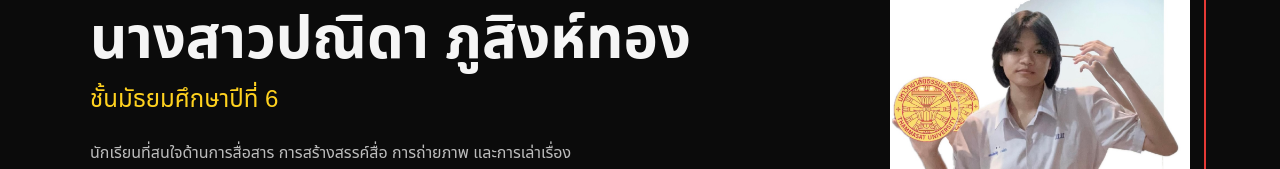
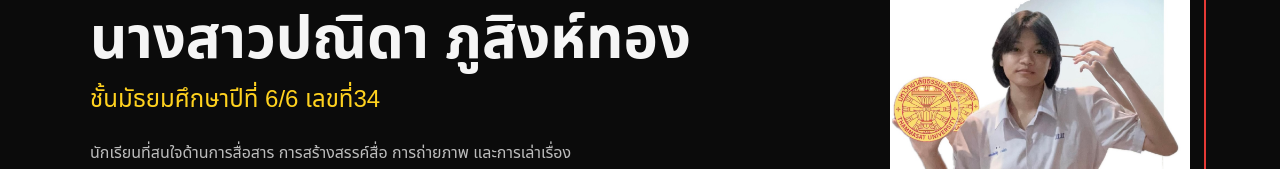
Before and after one commit to panida-6-6/pstt, a plain HTML site: page index.html in a window 1280 px wide. Shown: the part 322-491 px from the top of the page. Drawn offline with Linux system fonts and the light colour scheme.

Commit message:
Update index.html

```diff
--- a/index.html
+++ b/index.html
@@ -81,7 +81,7 @@
 
 
         <h2>
-            ชั้นมัธยมศึกษาปีที่ 6
+            ชั้นมัธยมศึกษาปีที่ 6/6 เลขที่34
         </h2>
 
 
```
